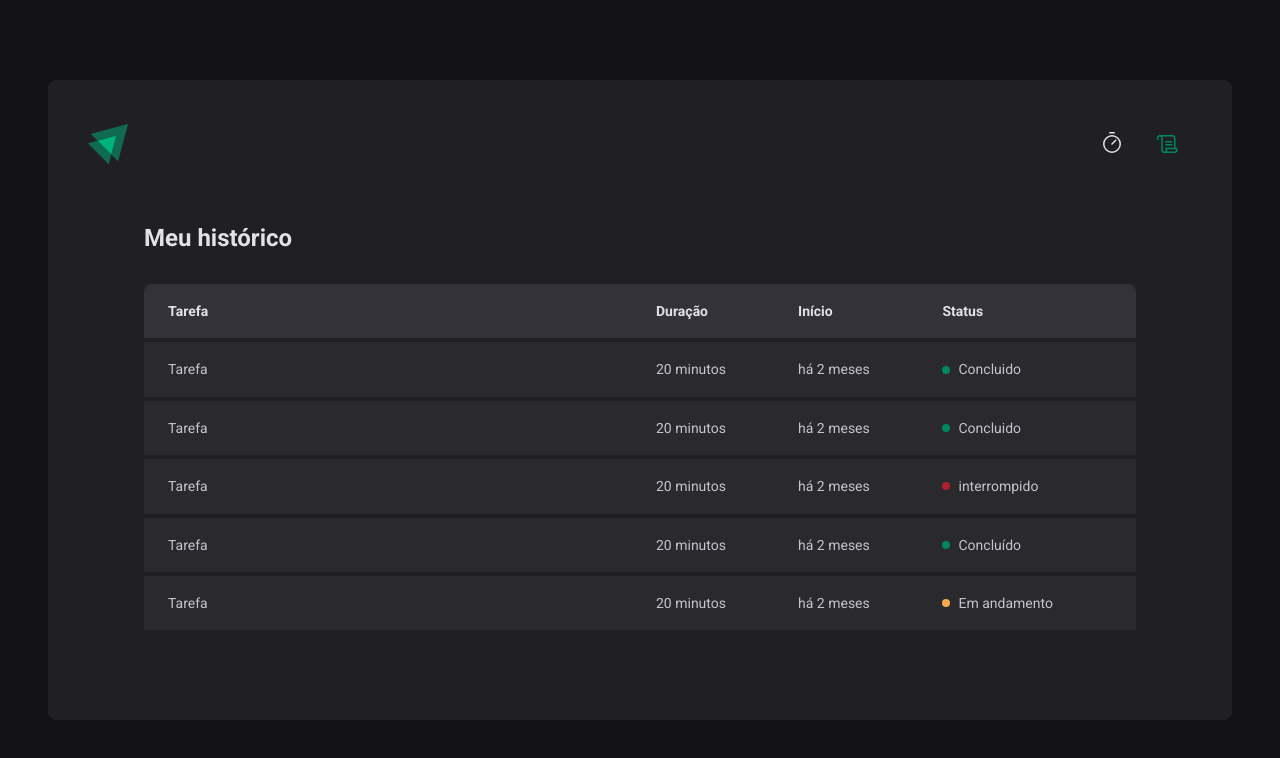
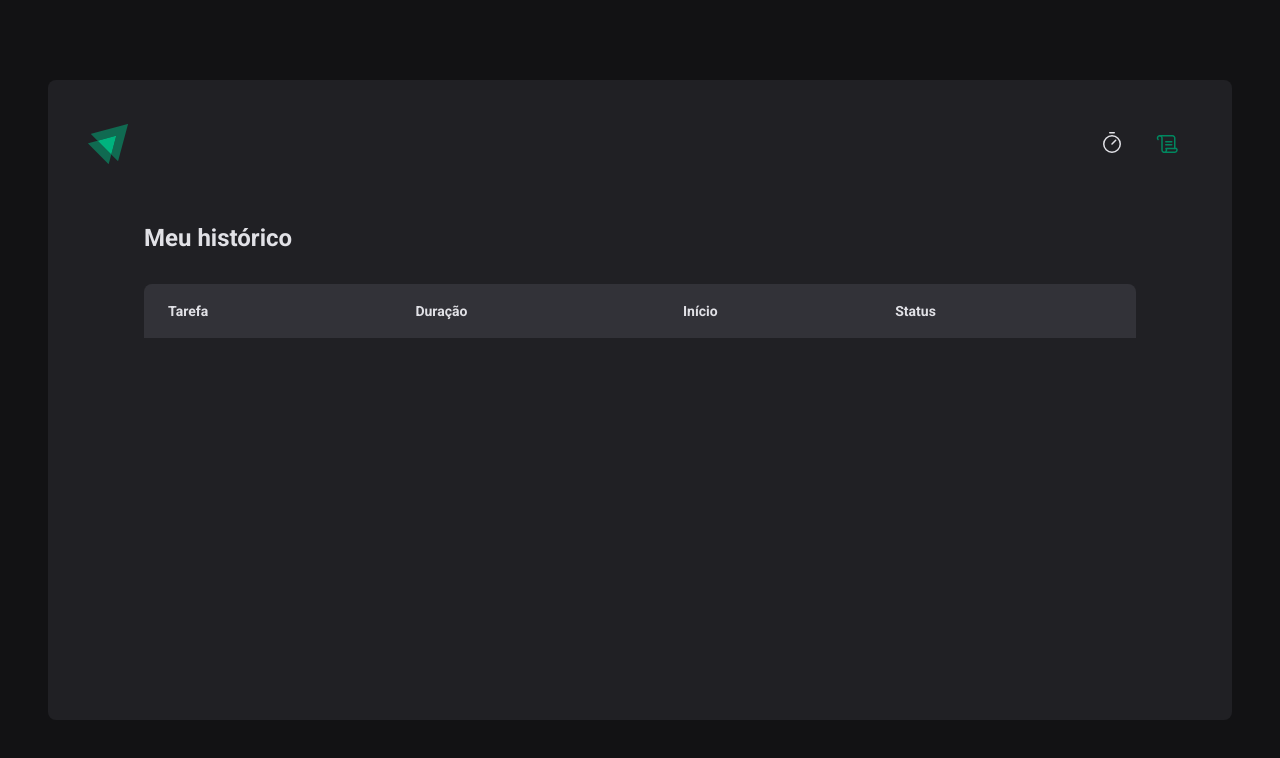
Before and after one commit to AleMFS/Pomodoro-Timer, a React (Vite) app: page /History in a window 1280 px wide. Shown: the top 758 px of the page. Built offline with nearby package versions, Linux system fonts and the light colour scheme.

Commit message:
finished project

```diff
--- a/src/App.tsx
+++ b/src/App.tsx
@@ -6,13 +6,17 @@
 
 import { BrowserRouter } from 'react-router-dom'
 import { Router } from './Router'
+import { CyclesContextProvider } from './contexts/CyclesContext'
 
 
 function App() {
   return (
     <ThemeProvider theme={defaultTheme}>
       <BrowserRouter>
-        <Router />
+        <CyclesContextProvider >
+          <Router />
+        </CyclesContextProvider>
+
 
       </BrowserRouter>
       <GlobalStyle />
--- /dev/null
+++ b/src/contexts/CyclesContext.tsx
@@ -0,0 +1,106 @@
+import { createContext, ReactNode, useState } from "react";
+
+interface CreateCycleData {
+    task: string
+    minutesAmount: number
+}
+
+interface Cycle {
+    id: string
+    task: string;
+    minutesAmount: number
+    startDate: Date
+    interruptedDate?: Date
+    finishedDate?: Date
+}
+
+interface CyclesContextType {
+    cycles: Cycle[]
+    activeCycle: Cycle | undefined
+    activeCycleId: string | null
+    amountSecondsPassed: number
+
+    markCurrentCycleAsFinished: () => void
+    setSecondsPassed: (seconds: number) => void
+    createNewCycle: (data: CreateCycleData) => void
+    interruptCurrentCycle: () => void
+}
+
+export const CyclesContext = createContext({} as CyclesContextType)
+
+interface CyclesContextProviderProps {
+    children: ReactNode
+}
+
+export function CyclesContextProvider({ children }: CyclesContextProviderProps) {
+    const [cycles, setCycles] = useState<Cycle[]>([])
+    const [activeCycleId, setActiveCycleId] = useState<string | null>(null)
+    const [amountSecondsPassed, setAmountSecondsPassed] = useState(0)
+
+    const activeCycle = cycles.find(cycle => cycle.id === activeCycleId)
+
+    function markCurrentCycleAsFinished() {
+        setCycles(state => state.map(cycle => {
+            if (cycle.id === activeCycleId) {
+                return { ...cycle, finishedDate: new Date() }
+            } else {
+                return cycle
+            }
+        }),
+        )
+    }
+
+    function setSecondsPassed(seconds: number) {
+        setAmountSecondsPassed(seconds)
+    }
+
+    function createNewCycle(data: CreateCycleData) {
+        const id = String(new Date().getTime());
+
+        const newCycle: Cycle = {
+            id,
+            task: data.task,
+            minutesAmount: data.minutesAmount,
+            startDate: new Date()
+        }
+
+
+        setCycles(state => [...state, newCycle])
+        setActiveCycleId(id)
+        setAmountSecondsPassed(0)
+
+
+    }
+
+    function interruptCurrentCycle() {
+
+
+        setCycles(state => state.map(cycle => {
+            if (cycle.id === activeCycleId) {
+                return { ...cycle, interruptedDate: new Date() }
+            } else {
+                return cycle
+            }
+        }),
+
+        )
+        setActiveCycleId(null)
+    }
+
+
+    return (
+        <CyclesContext.Provider
+            value={{
+                cycles,
+                activeCycle,
+                activeCycleId,
+                markCurrentCycleAsFinished,
+                setSecondsPassed,
+                amountSecondsPassed,
+                createNewCycle,
+                interruptCurrentCycle
+            }}>
+                {children}
+        </CyclesContext.Provider>
+    )
+}
--- a/src/pages/History/index.tsx
+++ b/src/pages/History/index.tsx
@@ -1,6 +1,11 @@
+import { useContext } from "react";
+import { CyclesContext } from "../../contexts/CyclesContext";
 import { HistoryContainer, HistoryList, Status } from "./styles";
+import { formatDistanceToNow} from 'date-fns'
+import ptBR from "date-fns/locale/pt-BR";
 
 export function History() {
+    const { cycles } = useContext(CyclesContext)
     return (
         <HistoryContainer>
             <h1>Meu histórico</h1>
@@ -16,41 +21,29 @@
                         </tr>
                     </thead>
                     <tbody>
-                        <tr>
-                            <td>Tarefa</td>
-                            <td>20 minutos</td>
-                            <td>há 2 meses</td>
-                            <td>
-                                <Status statusColor="green">Concluido</Status></td>
-                        </tr>
-                        <tr>
-                            <td>Tarefa</td>
-                            <td>20 minutos</td>
-                            <td>há 2 meses</td>
-                            <td>
-                                <Status statusColor="green">Concluido</Status></td>
-                        </tr>
-                        <tr>
-                            <td>Tarefa</td>
-                            <td>20 minutos</td>
-                            <td>há 2 meses</td>
-                            <td>
-                                <Status statusColor="red">interrompido</Status></td>
-                        </tr>
-                        <tr>
-                            <td>Tarefa</td>
-                            <td>20 minutos</td>
-                            <td>há 2 meses</td>
-                            <td>
-                                <Status statusColor="green">Concluído</Status></td>
-                        </tr>
-                        <tr>
-                            <td>Tarefa</td>
-                            <td>20 minutos</td>
-                            <td>há 2 meses</td>
-                            <td>
-                                <Status statusColor="yellow">Em andamento</Status></td>
-                        </tr>
+                        {cycles.map(cycle => {
+                            return (
+                                <tr key={cycle.id}>
+                                    <td>{cycle.task}</td>
+                                    <td>{cycle.minutesAmount} minutos</td>
+                                    <td>{formatDistanceToNow(cycle.startDate,{
+                                        addSuffix:true,
+                                        locale: ptBR
+                                    })}</td>
+                                    <td>
+                                        {cycle.finishedDate && (
+                                            <Status statusColor="green">Concluído</Status>
+                                        )}
+                                        {cycle.interruptedDate && (
+                                            <Status statusColor="red">Interrompido</Status>
+                                        )}
+                                        {(!cycle.finishedDate && !cycle.interruptedDate) && (
+                                        <Status statusColor="yellow">Em andamento</Status>
+                                        )}
+                                    </td>
+                                </tr>
+                            )
+                        })}
                     </tbody>
                 </table>
             </HistoryList>
--- a/src/pages/Home/components/Countdown/index.tsx
+++ b/src/pages/Home/components/Countdown/index.tsx
@@ -1,13 +1,11 @@
 import { differenceInSeconds } from "date-fns";
 import { useContext, useEffect, useState } from "react";
-import { CyclesContext } from "../..";
+import { CyclesContext } from "../../../../contexts/CyclesContext";
 import { CountDownContainer, Separator } from "./styles";
 
 export function Countdown() {
 
-    const { activeCycle, activeCycleId, markCurrentCycleAsFinished } = useContext(CyclesContext)
-
-    const [amountSecondsPassed, setAmountSecondsPassed] = useState(0)
+    const { activeCycle, activeCycleId, markCurrentCycleAsFinished, setSecondsPassed, amountSecondsPassed } = useContext(CyclesContext)
 
     const totalSeconds = activeCycle ? activeCycle.minutesAmount * 60 : 0
 
@@ -22,10 +20,11 @@
 
                 if (secondsDifference >= totalSeconds) {
                     markCurrentCycleAsFinished()
-                    setAmountSecondsPassed(totalSeconds)
+                    setSecondsPassed(totalSeconds)
                     clearInterval(interval)
+
                 } else {
-                    setAmountSecondsPassed(secondsDifference)
+                    setSecondsPassed(secondsDifference)
                 }
 
 
@@ -34,7 +33,7 @@
         return () => {
             clearInterval(interval)
         }
-    }, [activeCycle, totalSeconds, activeCycleId, markCurrentCycleAsFinished])
+    }, [activeCycle, totalSeconds, activeCycleId, markCurrentCycleAsFinished,setSecondsPassed])
 
     const currentSeconds = activeCycle ? totalSeconds - amountSecondsPassed : 0
 
--- a/src/pages/Home/components/NewCycleForm/index.tsx
+++ b/src/pages/Home/components/NewCycleForm/index.tsx
@@ -1,15 +1,15 @@
-import { useForm } from "react-hook-form";
+import { useContext } from "react";
+import {  useFormContext } from "react-hook-form";
+import { CyclesContext } from "../../../../contexts/CyclesContext";
+
 import { FormContainer, MinutesAmountInput, TaskInput } from "./styles";
 
 
-interface NewCycleFormData {
-    task: string;
-    minutesAmount: number
-}
+
 
 export function NewCycleForm() {
-
-    const { register, handleSubmit, watch, reset } = useForm<NewCycleFormData>()
+    const { activeCycle } = useContext(CyclesContext)
+    const { register } = useFormContext()
     return (
         <FormContainer>
             <label htmlFor="task">Vou trabalhar em</label>
@@ -19,7 +19,7 @@
                 placeholder="Dê um nome para o seu projeto"
                 list='task-suggestions'
                 required
-            {...register('task')}
+                {...register('task')}
             />
             <datalist id="task-suggestions">
                 <option value="Projeto1"></option>
@@ -30,11 +30,12 @@
             <MinutesAmountInput
                 type="number"
                 id="minutesAmount"
-                min={1}
+                min={5}
                 max={60}
                 step={5}
                 required
-            {...register('minutesAmount', { valueAsNumber: true })}
+                placeholder="0"
+                {...register('minutesAmount', { valueAsNumber: true })}
 
             />
 
```
Also changed, not shown: src/pages/Home/index.tsx (+23 -73 lines).
